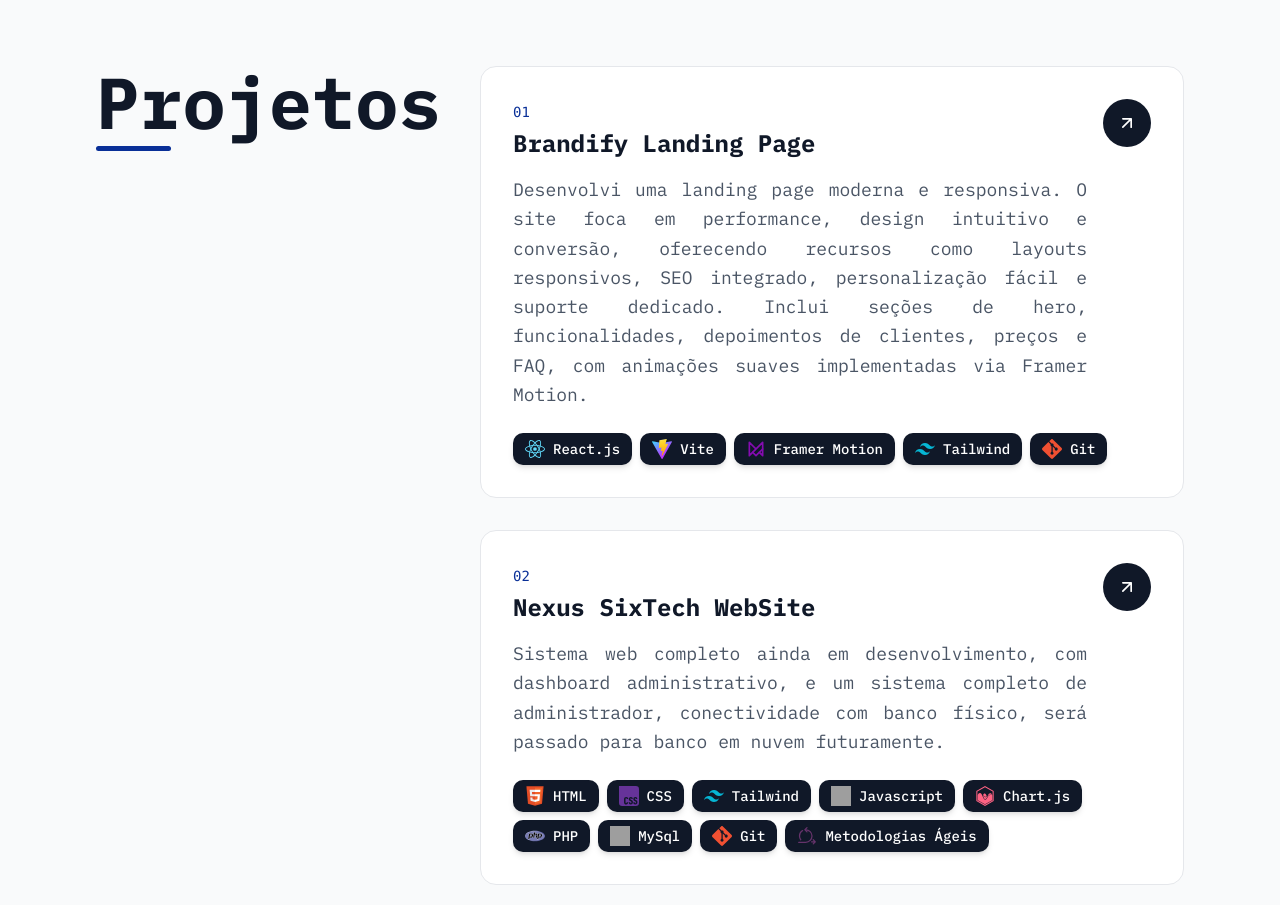
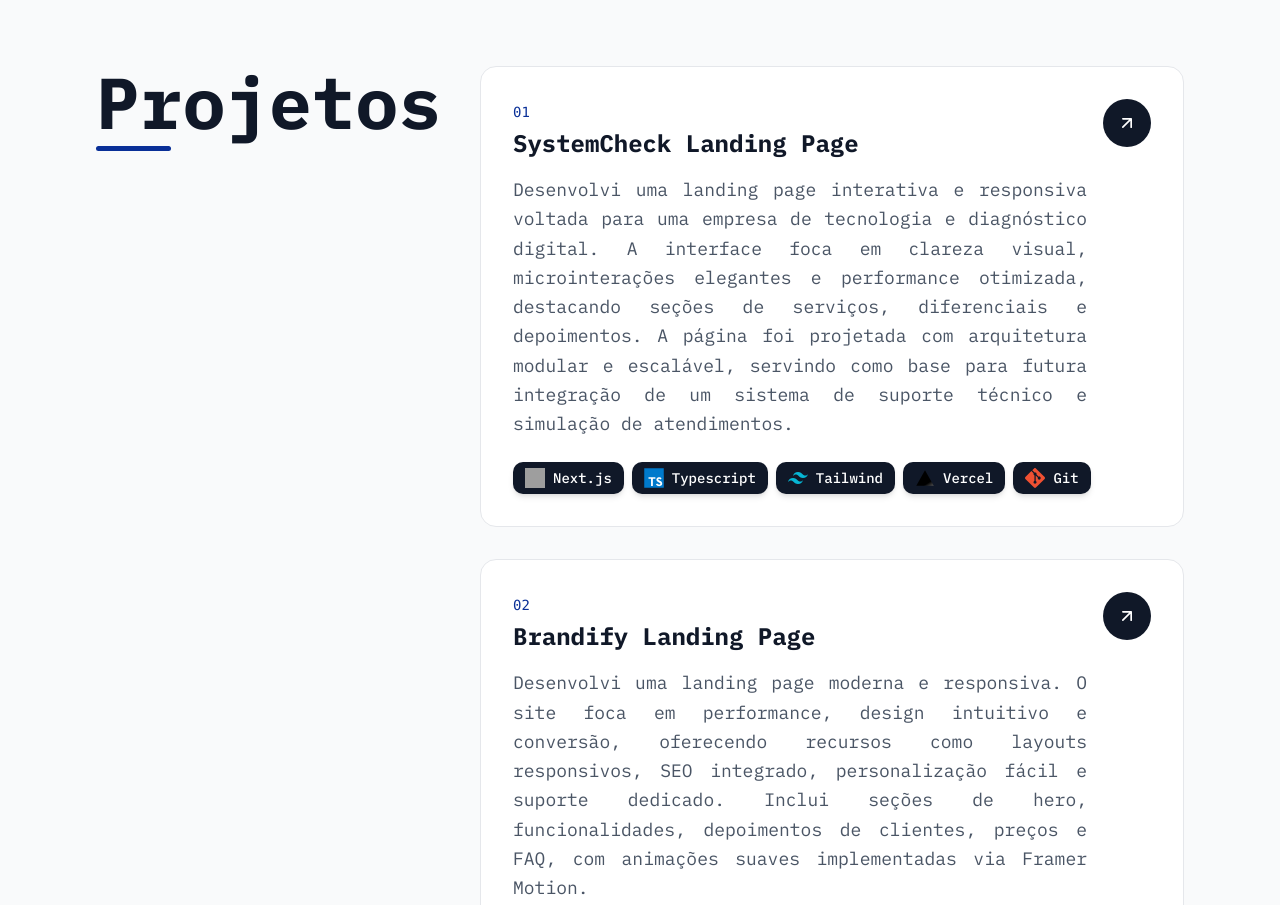
Before and after one commit to tenmenezes/tenmenezes.github.io, an Astro site: page / in a window 1280 px wide. Shown: the part 1740-2645 px from the top of the page. Built offline with nearby package versions, Linux system fonts and the light colour scheme; Astro itself is replaced by a stand-in of ours; grey boxes are pictures that could not be loaded.

Commit message:
adicionando mais um projeto na seção de projetos

```diff
--- a/src/components/Experience.astro
+++ b/src/components/Experience.astro
@@ -10,7 +10,7 @@ const hasExperience = siteConfig.experience && siteConfig.experience.length > 0;
         <div class="grid grid-cols-1 lg:grid-cols-12 gap-8 lg:gap-16 items-start">
           <div class="lg:col-span-4">
             <h2 class="text-3xl sm:text-4xl md:text-5xl xl:text-7xl font-bold text-gray-900 dark:text-gray-100">
-              Experiência
+              Profissão
             </h2>
             <div
               class="w-[75px] h-[5px] mt-2 rounded-full"
--- a/src/config.ts
+++ b/src/config.ts
@@ -44,6 +44,20 @@ export const siteConfig = {
     "Orientação a Objetos",
   ],
   projects: [
+    {
+      name: "SystemCheck Landing Page",
+      description:
+        "Desenvolvi uma landing page interativa e responsiva voltada para uma empresa de tecnologia e diagnóstico digital. A interface foca em clareza visual, microinterações elegantes e performance otimizada, destacando seções de serviços, diferenciais e depoimentos. A página foi projetada com arquitetura modular e escalável, servindo como base para futura integração de um sistema de suporte técnico e simulação de atendimentos.",
+      link: "https://systemcheck.vercel.app/",
+      skills: [
+        "Next.js",
+        "Typescript",
+        "Tailwind",
+        "Vercel",
+        "Git",
+      ],
+    },
+
     {
       name: "Brandify Landing Page",
       description:
```
